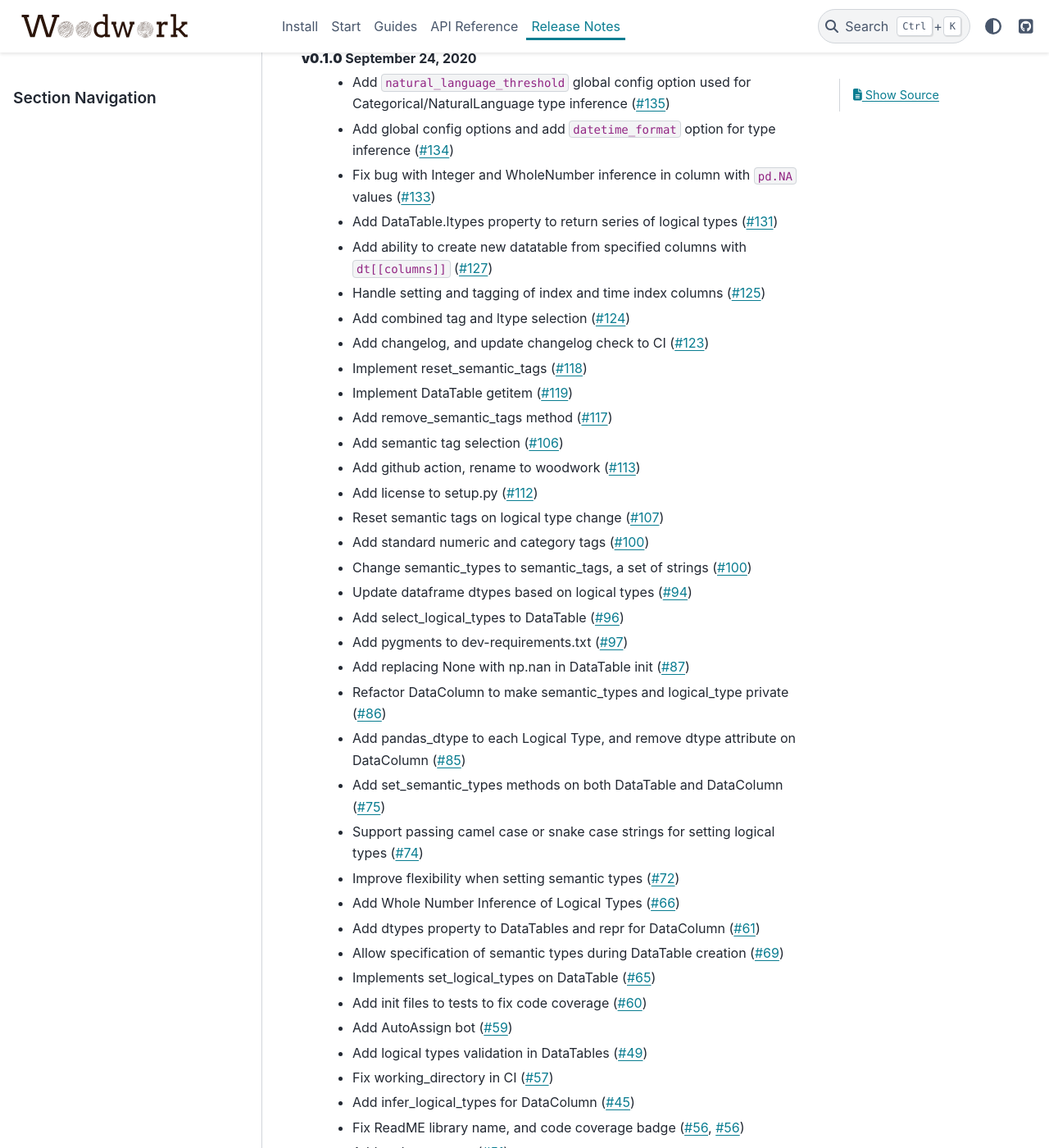
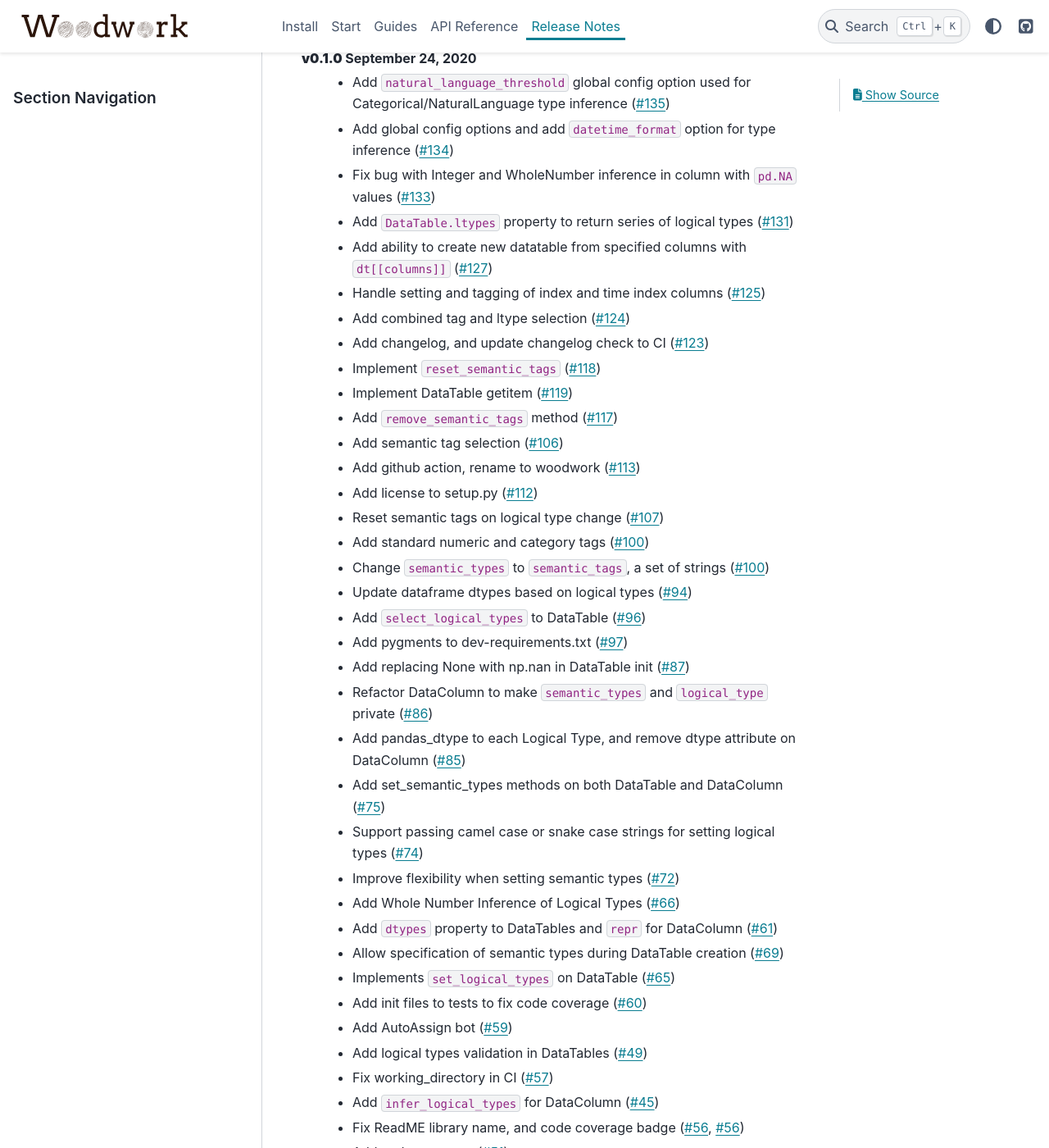
Before and after one commit to alteryx/woodwork, a Sphinx documentation site: the page built from docs/source/release_notes.rst, in a window 1280 px wide and 1400 px high, scrolled down 2430 px. Shown: the whole window at 82% size. Built offline with Sphinx 7.4.7 and the PyData theme 0.15.4, drawn with Linux system fonts in a browser that asks for light colours; comment, search, counter and statistics services are not loaded; some of the changed text lies outside the part shown.

```diff
--- a/docs/source/release_notes.rst
+++ b/docs/source/release_notes.rst
@@ -19,10 +28,10 @@ Release Notes
         * Remove unnecessary ``add_standard_tags`` attribute from DataTable (:pr:`171`)
         * Remove standard tags from index column and do not return stats for index column from ``DataTable.describe`` (:pr:`196`)
         * Update ``DataColumn.set_semantic_tags`` and ``DataColumn.add_semantic_tags`` to return new objects (:pr:`205`)
-        * Update various ``DataTable`` methods to return new objects rather than modifying in place (:pr:`210`)
+        * Update various DataTable methods to return new objects rather than modifying in place (:pr:`210`)
         * Move datetime_format to Datetime LogicalType (:pr:`216`)
         * Do not calculate mutual info with index column in ``DataTable.get_mutual_information`` (:pr:`221`)
-        * Move setting of underlying physical types from ``DataTable`` to ``DataColumn`` (:pr:`233`)
+        * Move setting of underlying physical types from DataTable to DataColumn (:pr:`233`)
     * Documentation Changes
         * Remove unused code from sphinx conf.py, update with Github URL(:pr:`160`, :pr:`163`)
         * Update README and docs with new Woodwork logo, with better code snippets (:pr:`161`, :pr:`159`)
@@ -42,7 +51,7 @@ Release Notes
         * Add test for ``LogicalType.__str__`` method (:pr:`225`)
 
     Thanks to the following people for contributing to this release:
-    :user:`gsheni`, :user:`thehomebrewnerd`, :user:`tamargrey`
+    :user:`gsheni`, :user:`tamargrey`, :user:`thehomebrewnerd`
 
 **v0.0.2** September 28, 2020
     * Fixes
@@ -61,38 +70,38 @@ Release Notes
     * Add ``natural_language_threshold`` global config option used for Categorical/NaturalLanguage type inference (:pr:`135`)
     * Add global config options and add ``datetime_format`` option for type inference (:pr:`134`)
     * Fix bug with Integer and WholeNumber inference in column with ``pd.NA`` values (:pr:`133`)
-    * Add DataTable.ltypes property to return series of logical types (:pr:`131`)
+    * Add ``DataTable.ltypes`` property to return series of logical types (:pr:`131`)
     * Add ability to create new datatable from specified columns with ``dt[[columns]]`` (:pr:`127`)
     * Handle setting and tagging of index and time index columns (:pr:`125`)
     * Add combined tag and ltype selection (:pr:`124`)
     * Add changelog, and update changelog check to CI (:pr:`123`)
-    * Implement reset_semantic_tags (:pr:`118`)
+    * Implement ``reset_semantic_tags`` (:pr:`118`)
     * Implement DataTable getitem (:pr:`119`)
-    * Add remove_semantic_tags method (:pr:`117`)
+    * Add ``remove_semantic_tags`` method (:pr:`117`)
     * Add semantic tag selection (:pr:`106`)
     * Add github action, rename to woodwork (:pr:`113`)
     * Add license to setup.py (:pr:`112`)
     * Reset semantic tags on logical type change (:pr:`107`)
     * Add standard numeric and category tags (:pr:`100`)
-    * Change semantic_types to semantic_tags, a set of strings (:pr:`100`)
+    * Change ``semantic_types`` to ``semantic_tags``, a set of strings (:pr:`100`)
     * Update dataframe dtypes based on logical types (:pr:`94`)
-    * Add select_logical_types to DataTable (:pr:`96`)
+    * Add ``select_logical_types`` to DataTable (:pr:`96`)
     * Add pygments to dev-requirements.txt (:pr:`97`)
     * Add replacing None with np.nan in DataTable init (:pr:`87`)
-    * Refactor DataColumn to make semantic_types and logical_type private (:pr:`86`)
+    * Refactor DataColumn to make ``semantic_types`` and ``logical_type`` private (:pr:`86`)
     * Add pandas_dtype to each Logical Type, and remove dtype attribute on DataColumn (:pr:`85`)
     * Add set_semantic_types methods on both DataTable and DataColumn (:pr:`75`)
     * Support passing camel case or snake case strings for setting logical types (:pr:`74`)
     * Improve flexibility when setting semantic types (:pr:`72`)
     * Add Whole Number Inference of Logical Types (:pr:`66`)
-    * Add dtypes property to DataTables and repr for DataColumn (:pr:`61`)
+    * Add ``dtypes`` property to DataTables and ``repr`` for DataColumn (:pr:`61`)
     * Allow specification of semantic types during DataTable creation (:pr:`69`)
-    * Implements set_logical_types on DataTable (:pr:`65`)
+    * Implements ``set_logical_types`` on DataTable (:pr:`65`)
     * Add init files to tests to fix code coverage (:pr:`60`)
     * Add AutoAssign bot (:pr:`59`)
     * Add logical types validation in DataTables (:pr:`49`)
     * Fix working_directory in CI (:pr:`57`)
-    * Add infer_logical_types for DataColumn (:pr:`45`)
+    * Add ``infer_logical_types`` for DataColumn (:pr:`45`)
     * Fix ReadME library name, and code coverage badge (:pr:`56`, :pr:`56`)
     * Add code coverage (:pr:`51`)
     * Improve and refactor the validation checks during initialization of a DataTable (:pr:`40`)
--- a/setup.py
+++ b/setup.py
@@ -12,7 +12,7 @@ setup(
     author='Alteryx, Inc.',
     author_email='support@featurelabs.com',
     license='BSD 3-clause',
-    version='0.0.2',
+    version='0.0.3',
     description='a two-dimensional data object with labeled axes and typing information',
     url='https://github.com/FeatureLabs/woodwork/',
     classifiers=[
--- a/woodwork/version.py
+++ b/woodwork/version.py
@@ -1 +1 @@
-__version__ = '0.0.2'
+__version__ = '0.0.3'
```
Also changed, not shown: other parts of docs/source/release_notes.rst (+10 -1 lines), 1 other file.
